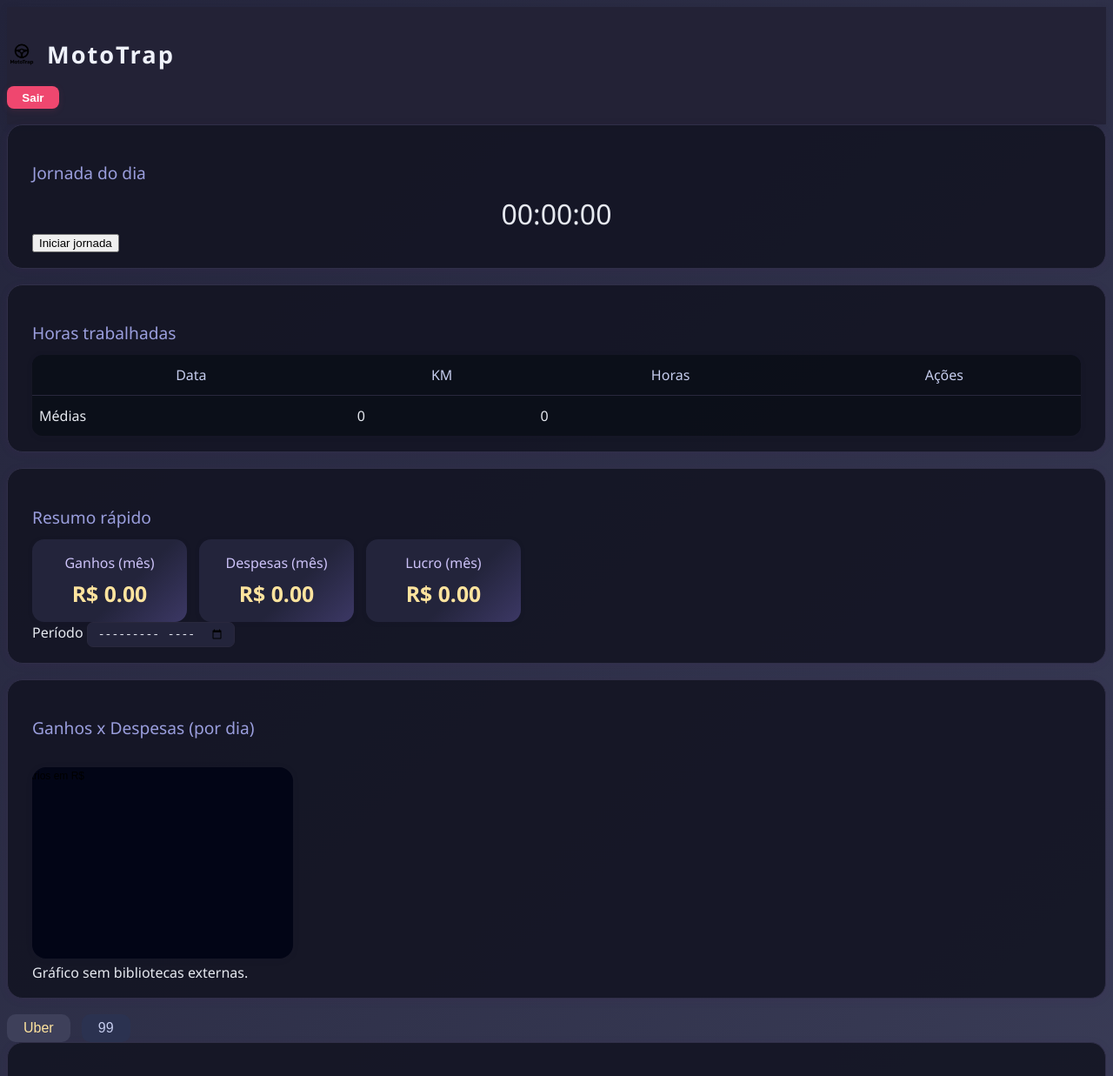
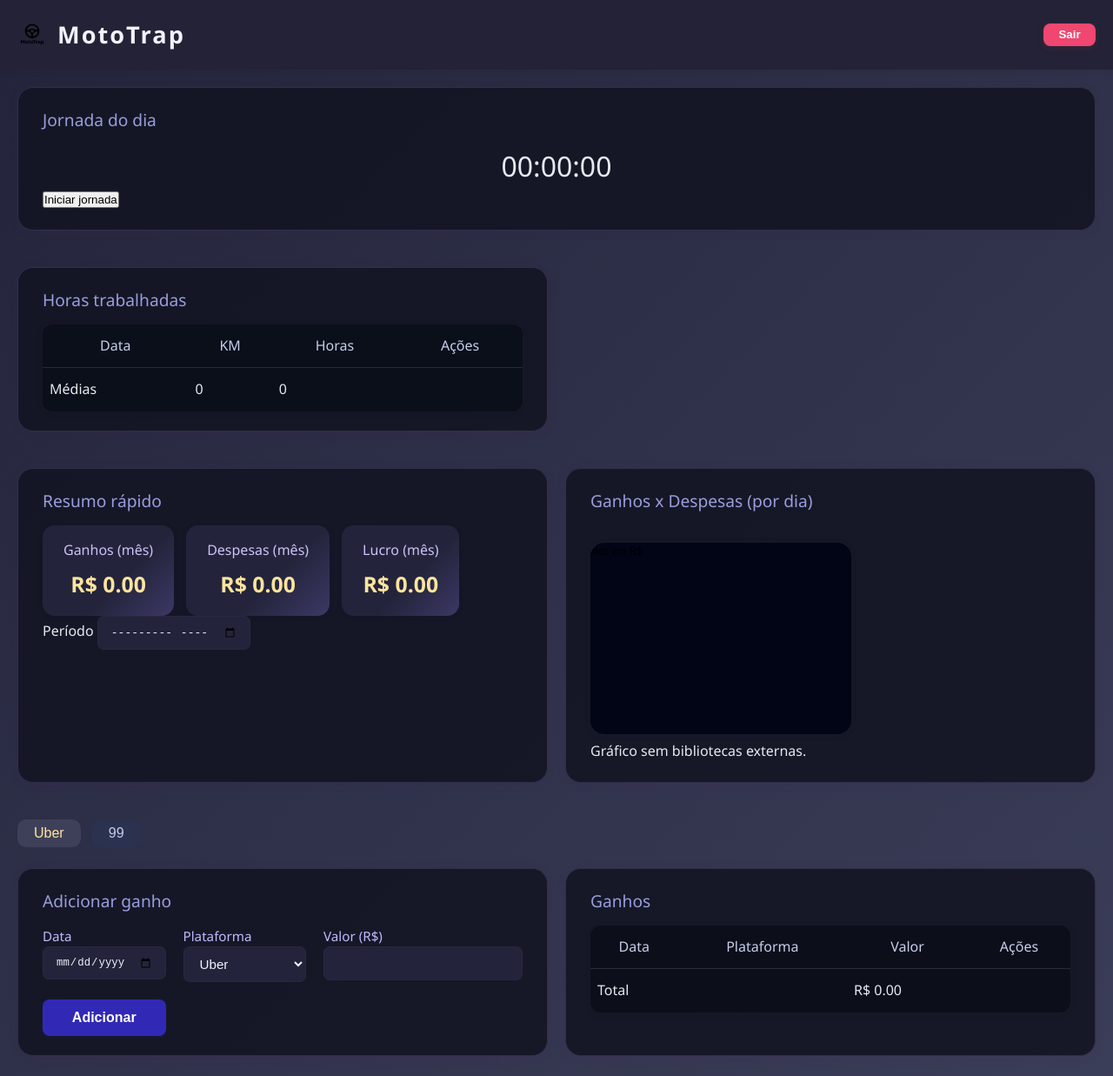
Before and after one commit to lmtransporteprofissional-ui/MotoTrap, a plain HTML site: page index.html in a window 1280 px wide. Shown: the top 1237 px of the page at 87% size. Drawn offline with Linux system fonts and the light colour scheme.

Commit message:
Update styles.css

```diff
--- a/styles.css
+++ b/styles.css
@@ -1,30 +1,51 @@
+/* ===== RESET BÁSICO ===== */
+* {
+  box-sizing: border-box;
+  margin: 0;
+  padding: 0;
+}
+
 body {
   background: linear-gradient(135deg, #23243b 0%, #444763 100%);
   font-family: 'Segoe UI', 'Roboto', Arial, sans-serif;
   color: #e6e9f0;
+  line-height: 1.6;
 }
 
+/* ===== HEADER ===== */
 header.app-header {
   background: #232236;
   box-shadow: 0 2px 8px rgba(30, 30, 50, 0.2);
-  padding: 18px 0;
+  padding: 18px 20px;
+  display: flex;
+  justify-content: space-between;
+  align-items: center;
+  flex-wrap: wrap;
 }
+
 .brand {
   display: flex;
   align-items: center;
+  gap: 12px;
 }
-/* LOGO menor */
+
 .brand img {
-  height: 34px;        /* ajuste aqui conforme necessário */
+  height: 34px;
   width: auto;
-  max-width: 100px;    /* previne logos largas demais */
+  max-width: 100px;
 }
+
 .brand h1 {
-  margin-left: 12px;
   font-weight: 700;
   font-size: 1.7em;
   color: #eff2fb;
   letter-spacing: 2px;
+}
+
+.header-actions {
+  display: flex;
+  align-items: center;
+  gap: 12px;
 }
 
 .app-header .btn {
@@ -41,15 +62,24 @@ header.app-header {
   background: #d8355e;
 }
 
-/* Cards / estatísticas */
+/* ===== MAIN ===== */
+main {
+  display: flex;
+  flex-direction: column;
+  gap: 24px;
+  padding: 20px;
+}
+
+/* ===== CARDS ===== */
 .card {
   background: rgba(19, 20, 35, 0.90);
   border-radius: 18px;
   box-shadow: 0 2px 10px rgba(74, 29, 101, 0.13);
-  padding: 22px 28px 18px 28px;
+  padding: 22px 28px;
   margin-bottom: 18px;
   border: 1px solid #302F48;
 }
+
 .card-header h3 {
   font-size: 1.2em;
   font-weight: 500;
@@ -57,10 +87,27 @@ header.app-header {
   color: #9a9edd;
 }
 
+/* ===== GRID ===== */
+.grid-2, .grid-3 {
+  display: grid;
+  gap: 20px;
+}
+
+.grid-2 {
+  grid-template-columns: repeat(2, 1fr);
+}
+
+.grid-3 {
+  grid-template-columns: repeat(3, 1fr);
+}
+
+/* ===== STATS ===== */
 .stats {
   display: flex;
   gap: 14px;
+  flex-wrap: wrap;
 }
+
 .stat {
   background: linear-gradient(135deg, #23243b 60%, #3c3865 100%);
   padding: 16px 24px;
@@ -69,6 +116,7 @@ header.app-header {
   box-shadow: 0 1px 6px rgba(27, 19, 50, 0.09);
   text-align: center;
 }
+
 .stat .label {
   display: block;
   color: #ccc2f8;
@@ -76,46 +124,89 @@ header.app-header {
   font-weight: 500;
   margin-bottom: 7px;
 }
+
 .stat .value {
   font-size: 1.55em;
   color: #ffe49e;
   font-weight: bold;
 }
 
+/* ===== TABLE ===== */
 .table {
   width: 100%;
   border-spacing: 0;
   border-radius: 12px;
   background: rgba(11, 14, 24, 0.93);
   box-shadow: 0 1px 7px rgba(30, 28, 54, 0.09);
+  margin-top: 12px;
 }
+
 .table th, .table td {
   padding: 12px 8px;
   border-bottom: 1px solid #29283d;
 }
+
 .table th {
   background: transparent;
   color: #c6cdee;
   font-weight: 500;
   font-size: 1em;
 }
+
 .table tr:last-child td { border-bottom: none; }
+
 .table input[type="number"] {
   background: #21213c;
   color: #ffe49e;
   border: 1px solid #373763;
   border-radius: 4px;
-  padding: 3px 6px;
+  padding: 6px;
 }
 
-/* Gráfico */
-#chartCanvas {
-  background: rgba(1,4,21,.92);
-  border-radius: 16px;
-  box-shadow: 0 1px 7px rgba(30, 28, 54, 0.13);
-  margin-top: 20px;
+/* ===== FORM ===== */
+form {
+  display: grid;
+  gap: 12px;
 }
 
+form label {
+  display: flex;
+  flex-direction: column;
+  color: #bebcff;
+  font-size: 0.95em;
+}
+
+input, select {
+  font-size: 1em;
+  border-radius: 7px;
+  padding: 10px 14px;
+  border: 1px solid #29283d;
+  background: #23243b;
+  color: #eff2fb;
+  transition: border-color .19s;
+}
+
+input:focus, select:focus {
+  border-color: #473ad0;
+}
+
+form .btn {
+  padding: 12px 20px;
+  border-radius: 8px;
+  font-size: 1em;
+  background: #3129b6;
+  color: #fff;
+  border: none;
+  font-weight: bold;
+  transition: background .14s;
+  box-shadow: 0 1px 7px rgba(44,52,140,0.09);
+}
+
+form .btn:hover {
+  background: #473ad0;
+}
+
+/* ===== SUBTABS ===== */
 .subtab {
   background: #2b3250;
   color: #c6cdee;
@@ -127,44 +218,21 @@ header.app-header {
   font-size: 1em;
   transition: background 0.18s;
 }
+
 .subtab.active, .subtab:hover {
   background: #3e405a;
   color: #ffe49e;
 }
 
-/* Inputs e formulários */
-form .btn {
-  padding: 10px 19px;
-  border-radius: 8px;
-  font-size: 1em;
-  background: #3129b6;
-  color: #fff;
-  border: none;
-  font-weight: bold;
-  transition: background .14s;
-  box-shadow: 0 1px 7px rgba(44,52,140,0.09);
-}
-form .btn:hover {
-  background: #473ad0;
-}
-form label {
-  margin-bottom: 8px;
-  color: #bebcff;
-}
-input, select {
-  font-size: 1em;
-  border-radius: 7px;
-  padding: 5px 11px;
-  border: 1px solid #29283d;
-  background: #23243b;
-  color: #eff2fb;
-  transition: border-color .19s;
-}
-input:focus, select:focus {
-  border-color: #473ad0;
+/* ===== GRÁFICO ===== */
+#chartCanvas {
+  background: rgba(1,4,21,.92);
+  border-radius: 16px;
+  box-shadow: 0 1px 7px rgba(30, 28, 54, 0.13);
+  margin-top: 20px;
 }
 
-/* Rodapé, padding responsivo */
+/* ===== FOOTER ===== */
 .app-footer {
   text-align: center;
   color: #75739e;
@@ -173,7 +241,28 @@ input:focus, select:focus {
   font-size: 1em;
 }
 
-@media (max-width: 800px) {
-  .stats { flex-direction: column; gap: 10px; }
-  .card { padding: 12px; }
+/* ===== RESPONSIVIDADE ===== */
+@media (max-width: 768px) {
+  .grid-2, .grid-3 {
+    grid-template-columns: 1fr;
+  }
+
+  .stats {
+    flex-direction: column;
+    gap: 12px;
+  }
+
+  form label {
+    width: 100%;
+  }
+
+  input, select, .btn.big {
+    width: 100%;
+  }
+
+  header.app-header {
+    flex-direction: column;
+    gap: 12px;
+    text-align: center;
+  }
 }
```
